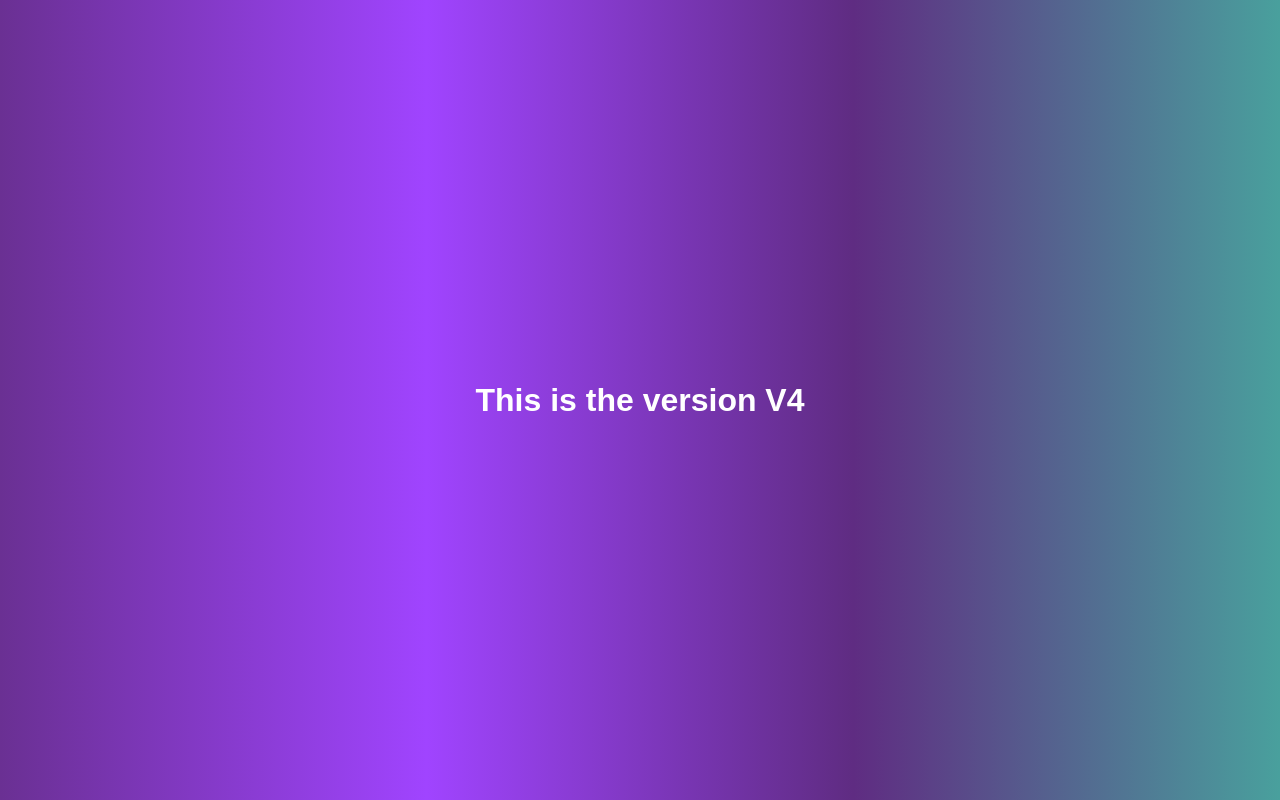
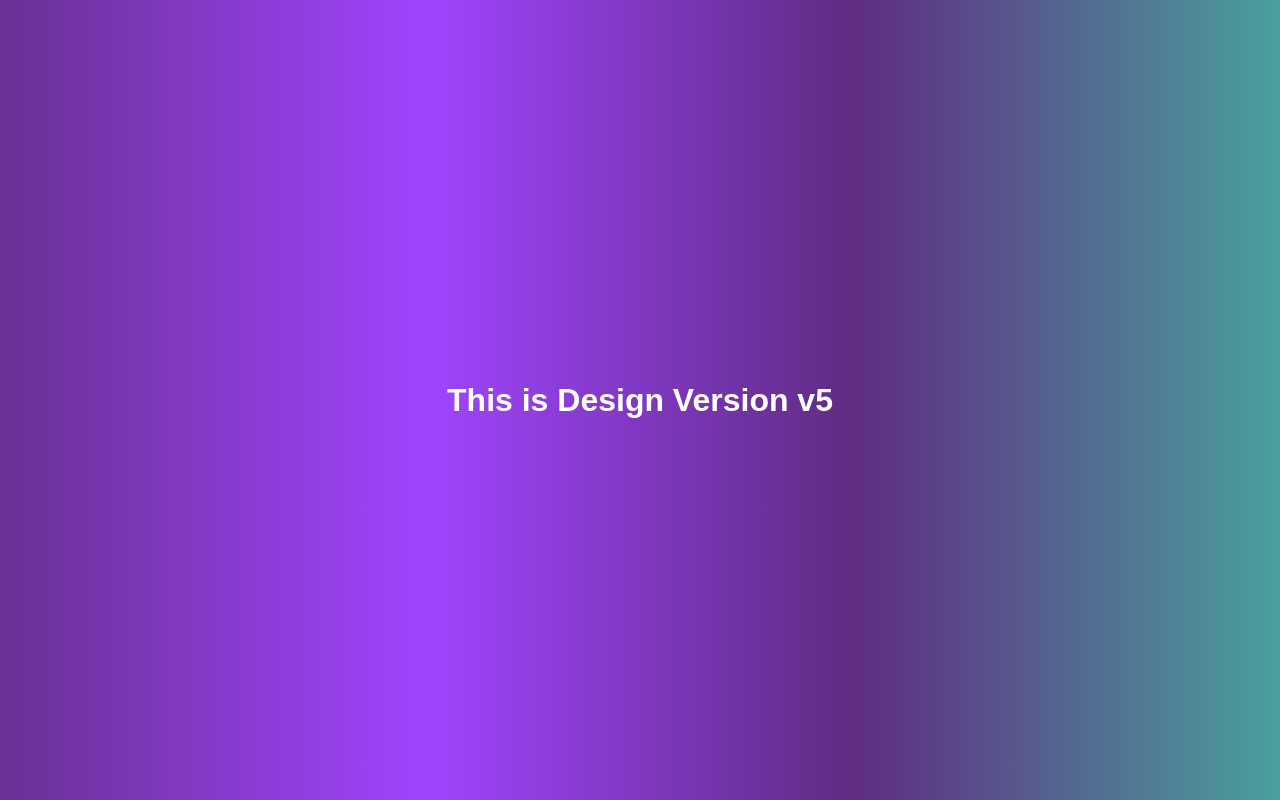
Before and after one commit to devopsncloud/Repo, a plain HTML site: page index.html in a window 1280 px wide. Drawn offline with Linux system fonts and the light colour scheme.

Commit message:
Design_V6

```diff
--- a/index.html
+++ b/index.html
@@ -8,7 +8,7 @@
 </head>
 <body>
 
-<h1>This is the version V4</h1>
+<h1>This is Design Version v5</h1>
 
 
 </body>
```
